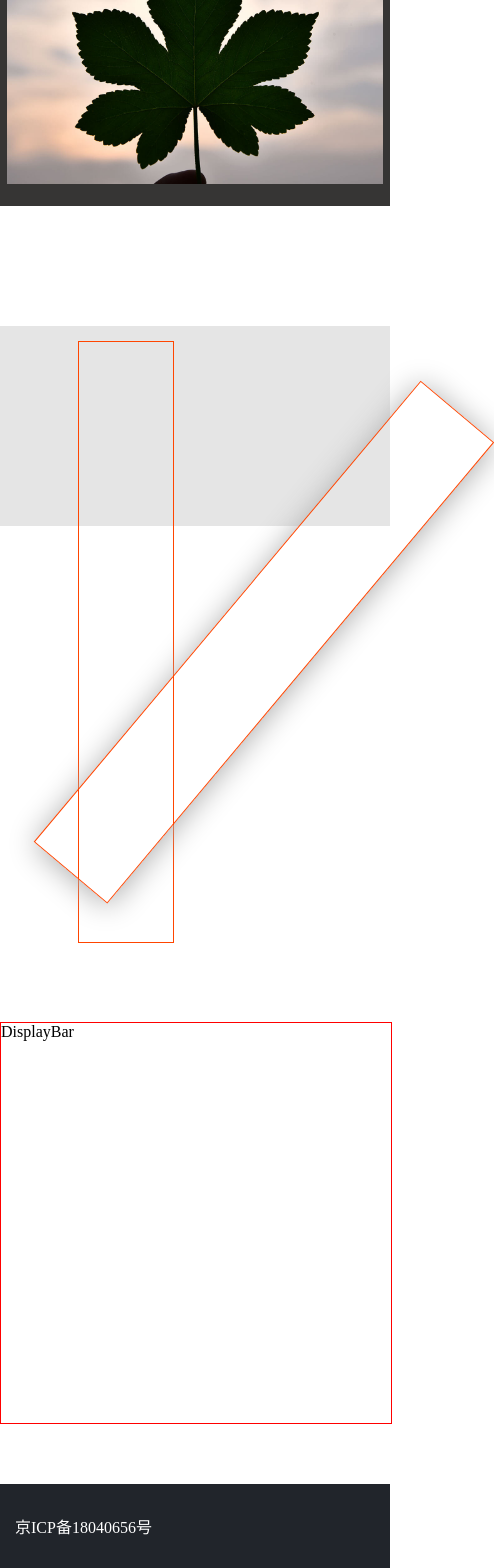
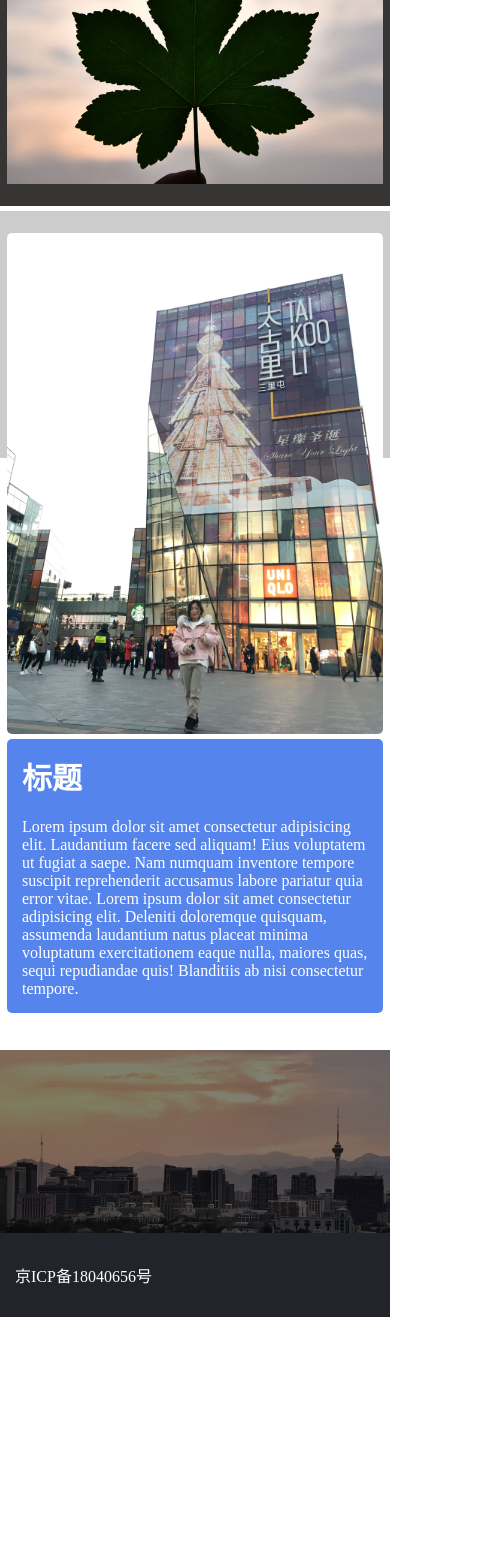
Before and after one commit to chen8000/orange, a React app: page /home in a window 390 px wide. Shown: the part 1307-2875 px from the top of the page, 494 px wide, since content can reach past the window. After the commit the page ends 2624 px from the top, so only its background shows below. Built offline with nearby package versions, Linux system fonts and the light colour scheme.

Commit message:
首页暂时这样

```diff
--- a/src/components/commonStyle/_mixin.scss
+++ b/src/components/commonStyle/_mixin.scss
@@ -63,3 +63,8 @@
     top:50%;
     transform: translateY(-50%);
 }
+
+// 圆角
+@mixin radius($p:5px){
+    border-radius:$p;
+}
--- a/src/components/home/displayBar/index.jsx
+++ b/src/components/home/displayBar/index.jsx
@@ -7,7 +7,7 @@
     render(){
         return(
             <div className={ style.bar } >
-                DisplayBar
+                <img src="/img/home/displayBar/bg.jpg" alt=""/>
             </div>
         )
     }
--- a/src/components/home/displayBar/index.scss
+++ b/src/components/home/displayBar/index.scss
@@ -2,8 +2,37 @@
 @import '../../commonStyle/commonSet.scss';
 
 .bar{
-    @include wh(100%, 400px);
-    margin-top: $PlateMargin;
-    margin-bottom:$PlateMargin;
-    border: 1px solid red
+    @include wh(100%);
+    position: relative;
+    overflow: hidden;
+
+    img{
+        @include wh(100%);
+        display: block;
+    }
+
+    &:after{
+        @include PseudoBlock();
+        @include bg(rgba(0,0,0,.5));
+        @include wh(100%, 100%);
+
+        position: absolute;
+        left:0;
+        top:0;
+
+    }
 }
+
+/*-------------- 992 pad*/
+@media all and (max-width: 992px){
+    .bar{
+        margin-bottom:0;
+        img{
+            @include wh(200%);
+            @include positionLRcenter(relative);
+        }
+    }
+}
+
+/*-------------- 767  phone*/
+@media all and (max-width: 767px){}
--- a/src/components/home/stylePiece/index.jsx
+++ b/src/components/home/stylePiece/index.jsx
@@ -8,15 +8,16 @@
         return(
             <div className={ style.stylePiece }>
                 <div className={ style.bg }></div>
-                <div className={ style.content }>
-                    {/* left图片 */}
-                    <div className={ style.leftImg }>
-
+                <div className={ style.piece }>
+                    <div className={ style.imgbox }>
+                        <img src="/img/home/stylePiece/left.jpg" alt=""/>
                     </div>
-
-                    {/* right 图片 */}
-                    <div className={ style.rightImg }>
-
+                    <div className={ style.text }>
+                        <h2>标题</h2>
+                        <p>
+                            Lorem ipsum dolor sit amet consectetur adipisicing elit. Laudantium facere sed aliquam! Eius voluptatem ut fugiat a saepe. Nam numquam inventore tempore suscipit reprehenderit accusamus labore pariatur quia error vitae.
+                            Lorem ipsum dolor sit amet consectetur adipisicing elit. Deleniti doloremque quisquam, assumenda laudantium natus placeat minima voluptatum exercitationem eaque nulla, maiores quas, sequi repudiandae quis! Blanditiis ab nisi consectetur tempore.
+                        </p>
                     </div>
                 </div>
             </div>
--- a/src/components/home/stylePiece/index.scss
+++ b/src/components/home/stylePiece/index.scss
@@ -4,50 +4,98 @@
 
 .stylePiece{
     @include wh(100%);
+
+
     position: relative;
 
     margin:$PlateMargin*2 0 $PlateMargin 0;
+    padding:15px 0;
 
     .bg{
         position: absolute;
         top:0;
-        @include wh(100%, 200px);
-        @include bg(rgba(0,0,0,.1));
+        left:0;
+        z-index: 0;
+        @include wh(100%, 30%);
+
+        @include bg(rgba(0,0,0,.2))
     }
-    .content{
-        @include wh(60%);
+
+    .piece{
+        @include wh(90%);
         @include marginCenter();
-
         position: relative;
-        padding: 15px;
-
+        z-index: 1;
+        @extend .boxSizing;
         &:after{
             @include afterClear();
         }
 
-        .leftImg{
-            @include wh(40%, 600px);
-            border:1px solid $Gcolor;
-            display: inline-block;
+        .imgbox{
+            width:30%;
+            float: left;
+
+            img{
+                @include wh(100%);
+                display: block;
+                @include radius();
+            }
         }
-        .rightImg{
-            @include wh(40%, 600px);
-            float: right;
-            border: 1px solid $Gcolor;
-            // position: absolute;
-            // top:0;
-            // right:0;
-            box-shadow:2px 2px 30px #adadad;
-            transform: rotate(40deg);
+        .text{
+            float: left;
+            width:65%;
+            padding:30px;
+            margin-top:5%;
+            margin-left:5%;
+            font-size:16px;
+            @include bg($Ncolor);
+
+            h2{
+                font-size:30px;
+
+                margin-bottom:20px;
+            }
+
+            @extend .boxSizing;
+        }
+    }
 
 
-        }
-    }
 }
 
 
 /*-------------- 992 pad*/
-@media all and (max-width: 992px){}
+@media all and (max-width: 992px){
+    .stylePiece{
+        margin-top:5px;
+        margin-bottom:15px;
 
-/*-------------- 767  phone*/
-@media all and (max-width: 767px){}
+        .piece{
+            @include wh(100%);
+            padding:7px;
+
+            .imgbox{
+                @include wh(100%);
+                float: left;
+
+                img{
+                    @include wh(100%);
+                    display: block;
+                    @include radius();
+                }
+            }
+            .text{
+                margin:0;
+                @include wh(100%);
+                padding:15px;
+                margin-top:5px;
+                @include radius();
+                color:white;
+
+                h2{
+                    margin-bottom:20px;
+                }
+            }
+        }
+    }
+}
--- a/src/components/home/todo/index.scss
+++ b/src/components/home/todo/index.scss
@@ -79,13 +79,19 @@
         }
     }
 }
-
+/*-------------- 992 pad*/
+@media all and (max-width: 992px){
+    .todo ul li {
+        width:50%;
+    }
+}
 
 
 /*-------------- 767  phone*/
 @media all and (max-width: 767px){
 
     .todo{
+
         &>h2{
             margin:20px 0 45px 0;
         }
```
Also changed, not shown: public/img/home/displayBar/bg.jpg (added), public/img/home/stylePiece/left.jpg (added).
